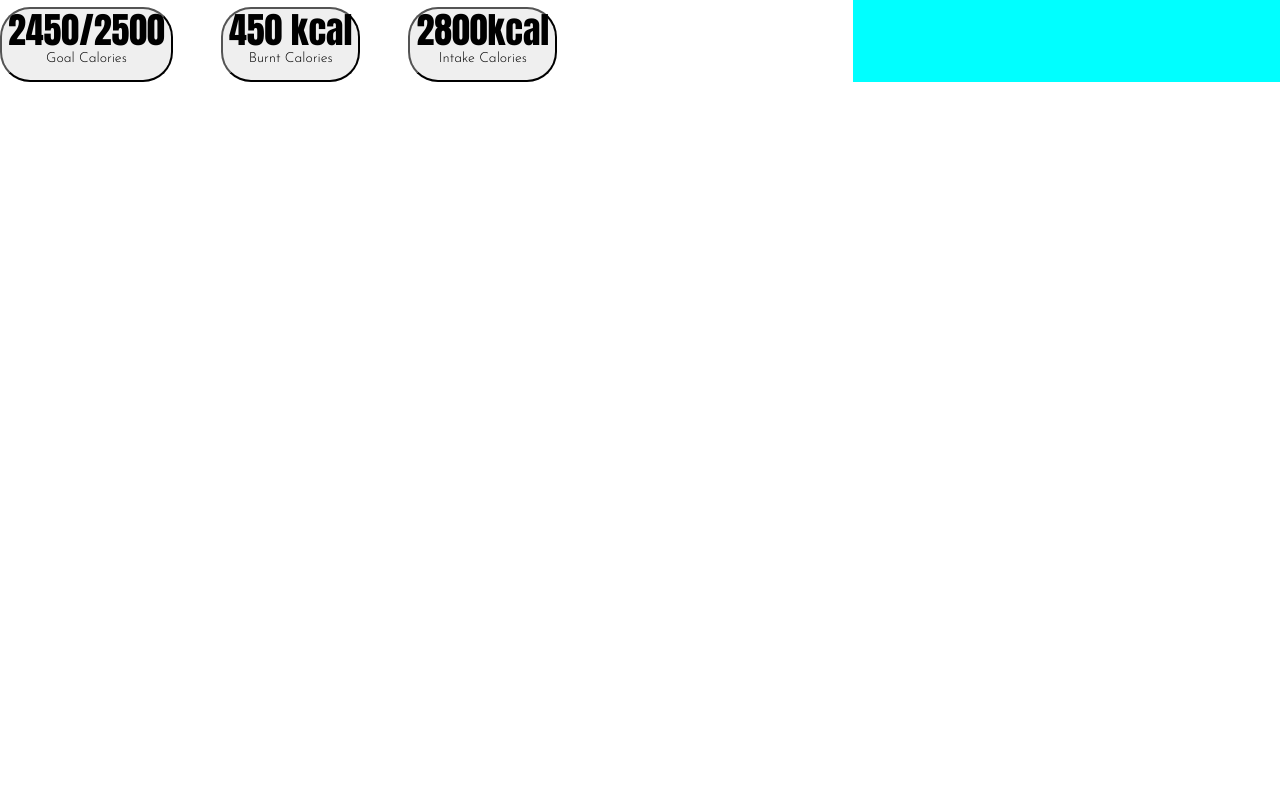
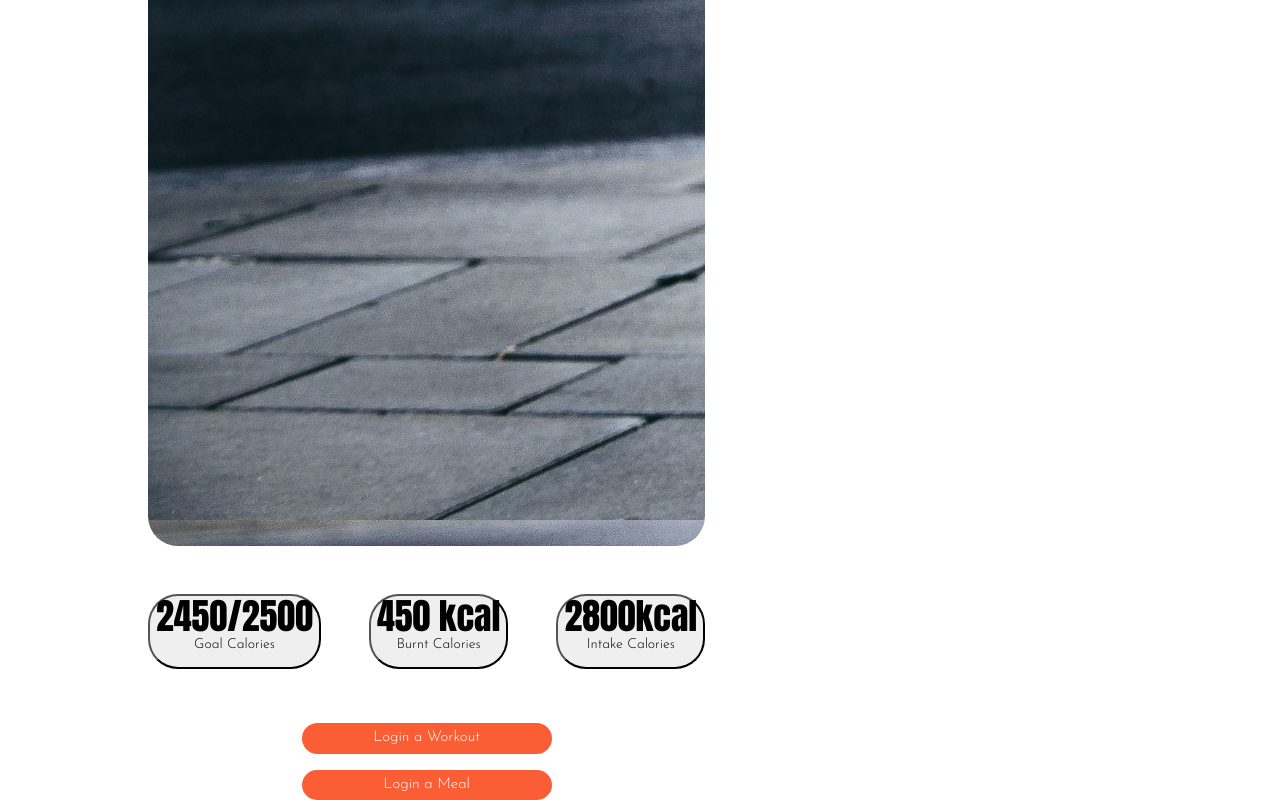
Before and after one commit to jling1234/Fitletic, a React (Vite) app in the folder react/: page /profile in a window 1280 px wide. Shown: the part 444-1244 px from the top of the page. Before the commit the page ends 800 px from the top, so only its background shows below. Built offline with nearby package versions, Linux system fonts and the light colour scheme.

Commit message:
photo(problem), login buttons

```diff
--- a/react/src/Profilepage/Profilepage.css
+++ b/react/src/Profilepage/Profilepage.css
@@ -15,13 +15,19 @@
 }
 
 .grid-container-profilepage .right-grid-container-pp {
-  background-color: aqua;
+
 }
 
-.img-container-profilepage img {
+.img-container-profilepage  {
   border-radius: 30px;
+  background-image: url("./Assets/profilepage.jpg");
+  min-height: 50rem;
 }
+.img-container-profilepage p {
+  text-align: left;
+  color:  white;
 
+}
 .cal-button-flex-container {
   display: flex;
   flex-direction: row;
@@ -42,3 +48,30 @@
 .goal-cal:hover {
     cursor: pointer;
 }
+
+.button-profilepage {
+  background-color: #fb5d35;
+  border: none;
+  border-radius: 25px;
+  min-height: 28px;
+  min-width: 250px;
+  justify-content: center;
+  align-self: center;
+}
+
+.button-profilepage p {
+  color: white ;
+  font-size: 15px;
+  font-family: Josefin Sans;
+}
+
+.login-buttons-profilepage {
+  display: flex;
+  flex-direction: column;
+  gap: 10px;
+  align-items: center;
+}
+
+.button-profilepage:hover {
+  cursor: pointer;
+}
--- a/react/src/Profilepage/Profilepage.jsx
+++ b/react/src/Profilepage/Profilepage.jsx
@@ -1,12 +1,13 @@
 import Header from "../Shared/Header/Header";
 import "./Profilepage.css";
 import "../Homepage/Homepage.css";
-import profilepage from "./Assets/profilepage.jpg";
+
 
 function ImageProfilePage() {
   return (
     <div className="img-container-profilepage">
-      <img src={profilepage} alt="shoes-photo"></img>
+      <p>Hello,  <br></br>Username</p>
+
     </div>
   );
 }
@@ -38,11 +39,42 @@ function OverviewProfilePage() {
   );
 }
 
-function LoginButtonsProfilePage() {}
+function LoginButtonsProfilePage() {
+  return (
+    <div className="login-buttons-profilepage">
+      <LoginWorkoutProfilePageButton />
+      <LoginMealProfilePageButton />
+    </div>
+  );
+}
 
-function LoginWorkoutProfilePageButton() {}
+function LoginWorkoutProfilePageButton() {
+  return (
+    <div>
+      <button
+        type=" button"
+        className="button-profilepage"
+        onClick={() => alert("login a workout was clicked ")}
+      >
+        <p> Login a Workout</p>
+      </button>
+    </div>
+  );
+}
 
-function LoginMealProfilePageButton() {}
+function LoginMealProfilePageButton() {
+  return (
+    <div>
+      <button
+        type=" button"
+        className="button-profilepage"
+        onClick={() => alert("login a meal was clicked ")}
+      >
+        <p> Login a Meal</p>
+      </button>
+    </div>
+  );
+}
 
 function Profilepage() {
   return (
@@ -54,6 +86,7 @@ function Profilepage() {
 
           <ImageProfilePage />
           <OverviewProfilePage />
+          <LoginButtonsProfilePage />
         </div>
         <div className="right-grid-container-pp"></div>
 
```
